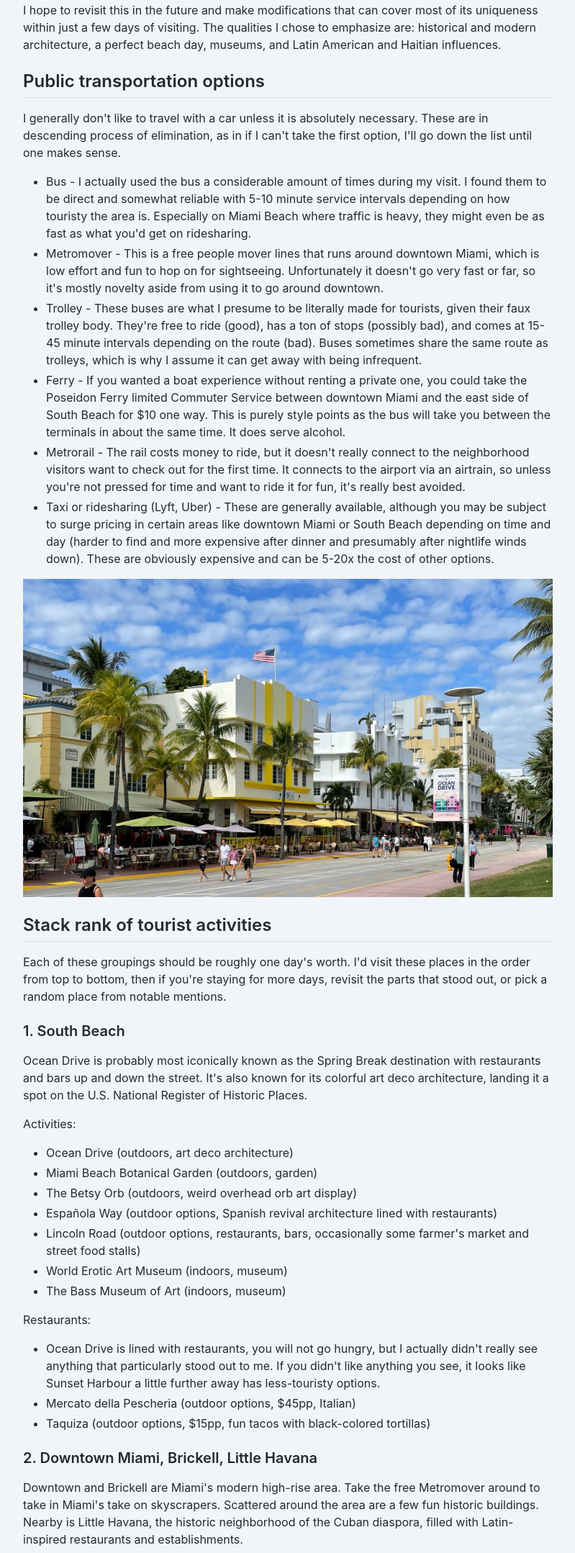
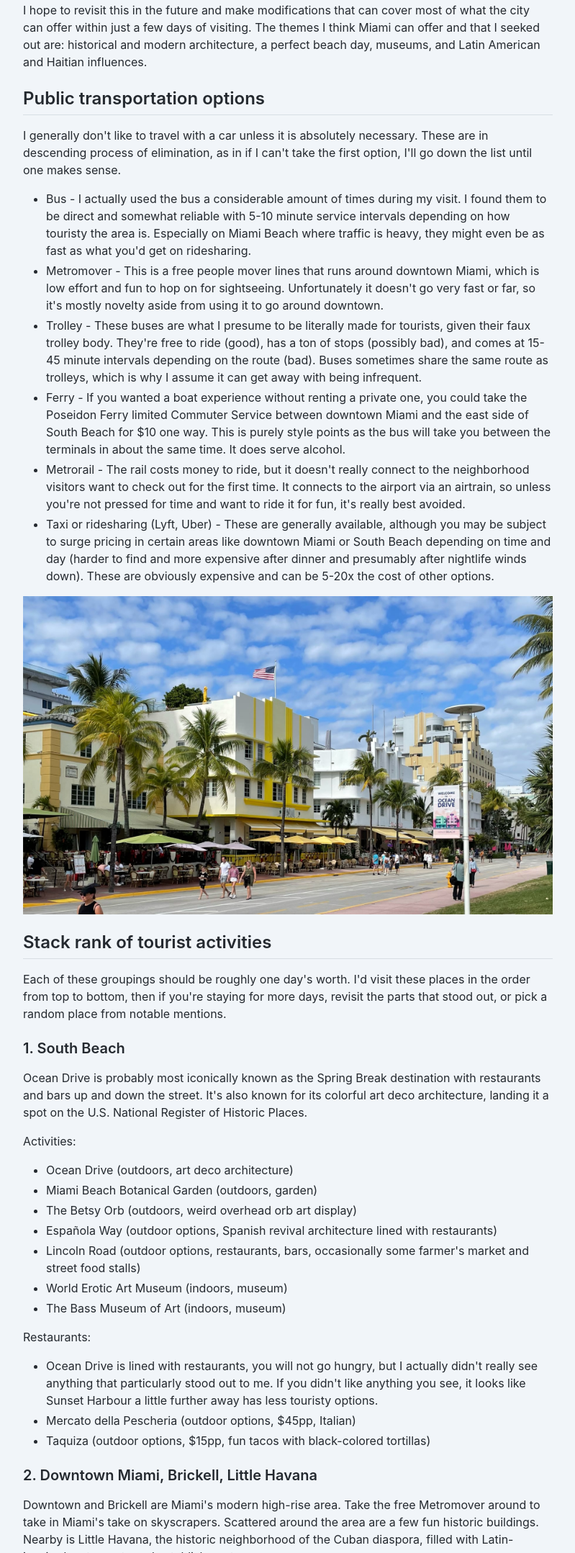
Before and after one commit to angushtlam/anguslam.com, a Gatsby site: page /article/miami in a window 1280 px wide. Shown: the part 1722-3879 px from the top of the page at 72% size, without its empty margins (240-1039 px from the left). Built offline with nearby package versions, Linux system fonts and the light colour scheme; Gatsby itself is replaced by a stand-in of ours; some packages are replaced by stand-ins of ours.

Commit message:
More editing

```diff
--- a/src/articles/miami/index.mdx
+++ b/src/articles/miami/index.mdx
@@ -24,7 +24,7 @@ Miami and generally south Florida is interesting from a linguistic perspective t
 
 I don't really intend this to act as a comprehensive travel guide, but more so an outline to try and understand beyond what Miami is canonically known to tourists. There's a sprinkle of locations and restaurants that I think add outsized character or cultural representation to the experience of the city, but it's not emcompassing of everything a person should do when visiting. Each visit is different!
 
-I also wrote up most of this prior to the trip and revised during it, so I don't claim to be an expert. I hope to revisit this in the future and make modifications that can cover most of its uniqueness within just a few days of visiting. The qualities I chose to emphasize are: historical and modern architecture, a perfect beach day, museums, and Latin American and Haitian influences.
+I also wrote up most of this prior to the trip and revised during it, so I don't claim to be an expert. I hope to revisit this in the future and make modifications that can cover most of what the city can offer within just a few days of visiting. The themes I think Miami can offer and that I seeked out are: historical and modern architecture, a perfect beach day, museums, and Latin American and Haitian influences.
 
 ## Public transportation options
 
@@ -59,7 +59,7 @@ Activities:
 
 Restaurants:
 
-- Ocean Drive is lined with restaurants, you will not go hungry, but I actually didn't really see anything that particularly stood out to me. If you didn't like anything you see, it looks like Sunset Harbour a little further away has less-touristy options.
+- Ocean Drive is lined with restaurants, you will not go hungry, but I actually didn't really see anything that particularly stood out to me. If you didn't like anything you see, it looks like Sunset Harbour a little further away has less touristy options.
 - Mercato della Pescheria (outdoor options, $45pp, Italian)
 - Taquiza (outdoor options, $15pp, fun tacos with black-colored tortillas)
 
```
